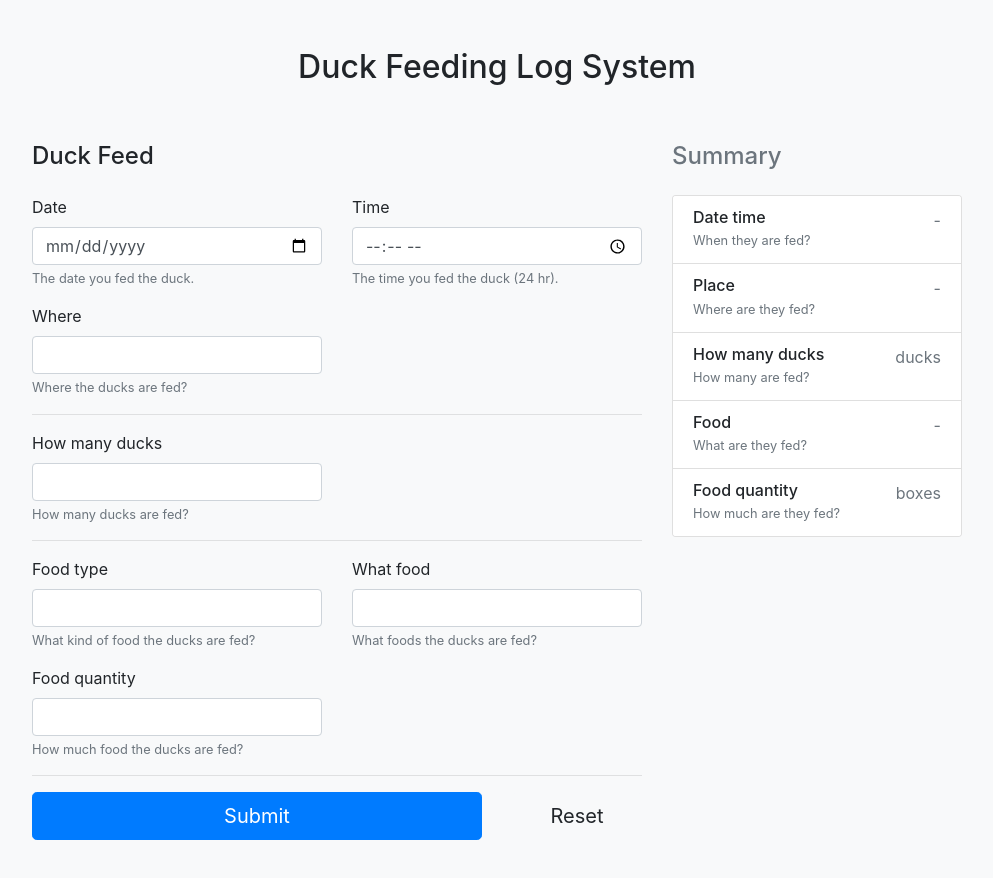
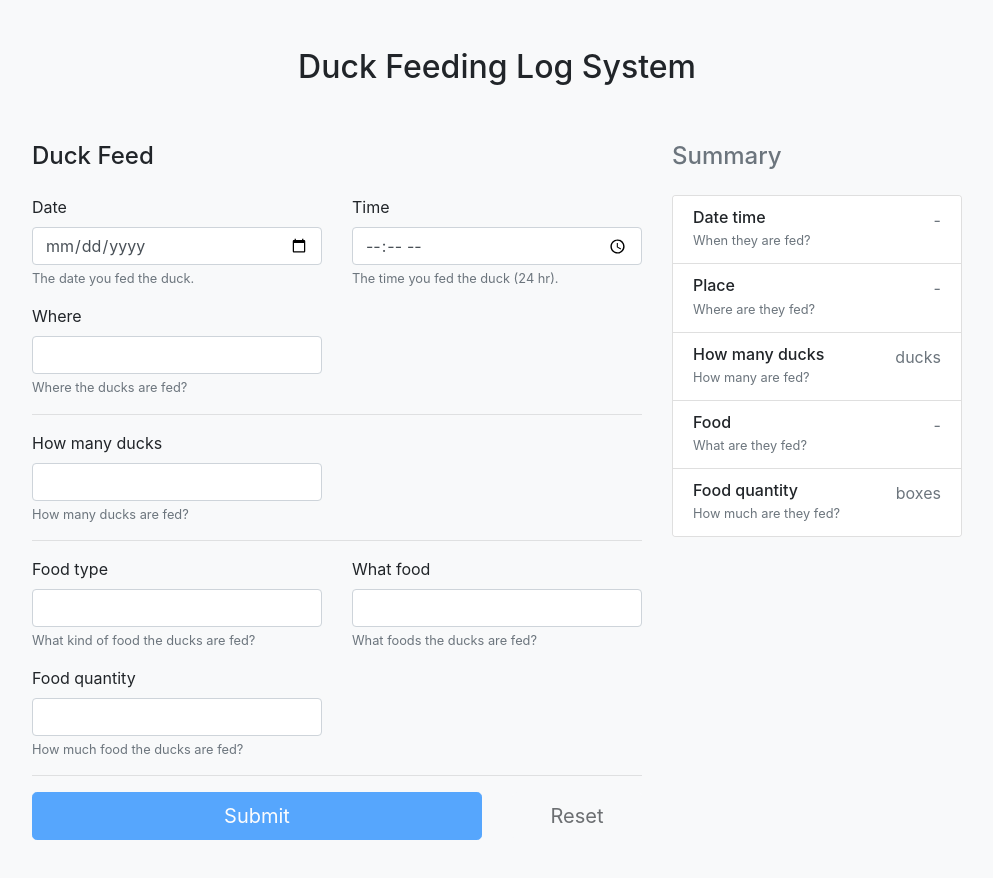
Before and after one commit to sunkibaek/duck-frontend, a Next.js app: page / in a window 1280 px wide. Shown: the top 878 px of the page, without its empty margins (143-1136 px from the left). Built offline with nearby package versions, Linux system fonts and the light colour scheme.

Commit message:
Edit to properly disable buttons

```diff
--- a/screens/Main/Body.tsx
+++ b/screens/Main/Body.tsx
@@ -53,6 +53,30 @@ const Body = () => {
     setInputs(INPUT_DEFAULTS);
   };
 
+  const isFormFilled = () => {
+    return (
+      inputs.date.length > 0 &&
+      inputs.time.length > 0 &&
+      inputs.location.length > 0 &&
+      inputs.howMany.length > 0 &&
+      inputs.foodCategory.length > 0 &&
+      inputs.foodSubcategory.length > 0 &&
+      inputs.foodQuantity.length > 0
+    );
+  };
+
+  const isAnyFormFilled = () => {
+    return (
+      inputs.date.length > 0 ||
+      inputs.time.length > 0 ||
+      inputs.location.length > 0 ||
+      inputs.howMany.length > 0 ||
+      inputs.foodCategory.length > 0 ||
+      inputs.foodSubcategory.length > 0 ||
+      inputs.foodQuantity.length > 0
+    );
+  };
+
   return (
     <div className="row">
       <div className="col-md-8">
@@ -64,6 +88,8 @@ const Body = () => {
           foodQuantity={inputs.foodQuantity}
           foodSubcategory={inputs.foodSubcategory}
           howMany={inputs.howMany}
+          isFormFilled={isFormFilled()}
+          isAnyFormFilled={isAnyFormFilled()}
           location={inputs.location}
           time={inputs.time}
           onDateChange={setInput("date")}
--- a/screens/Main/Form.tsx
+++ b/screens/Main/Form.tsx
@@ -6,6 +6,8 @@ interface IFormProps {
   foodQuantity: string;
   foodSubcategory: string;
   howMany: string;
+  isFormFilled: boolean;
+  isAnyFormFilled: boolean;
   location: string;
   time: string;
 
@@ -25,6 +27,8 @@ const Form: FC<IFormProps> = ({
   foodQuantity,
   foodSubcategory,
   howMany,
+  isFormFilled,
+  isAnyFormFilled,
   location,
   time,
   onDateChange,
@@ -49,6 +53,7 @@ const Form: FC<IFormProps> = ({
           onChange={event => {
             onDateChange(event.target.value);
           }}
+          required={true}
         />
 
         <small id="date" className="form-text text-muted">
@@ -179,13 +184,18 @@ const Form: FC<IFormProps> = ({
 
     <div className="row mb-3">
       <div className="col-md-9">
-        <button type="submit" className="btn btn-primary btn-lg btn-block">
+        <button
+          disabled={!isFormFilled}
+          type="submit"
+          className="btn btn-primary btn-lg btn-block"
+        >
           Submit
         </button>
       </div>
 
       <div className="col-md-3">
         <button
+          disabled={!isAnyFormFilled}
           type="reset"
           className="btn btn-light btn-lg btn-block"
           onClick={event => {
```
